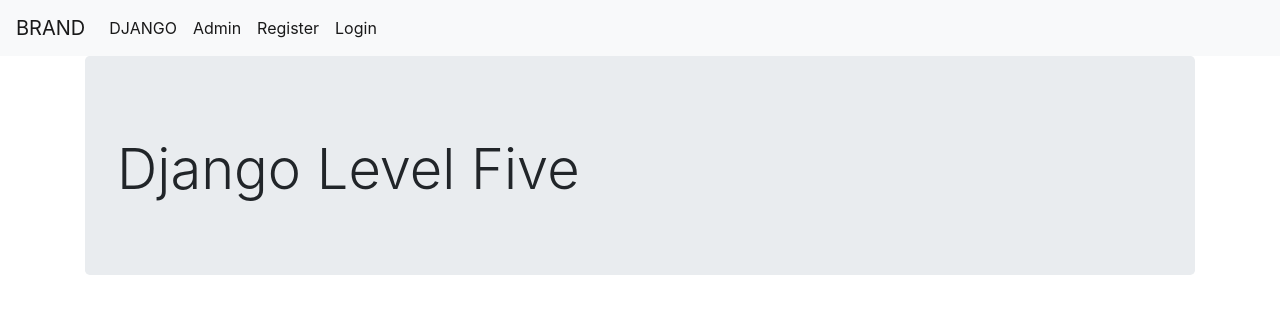
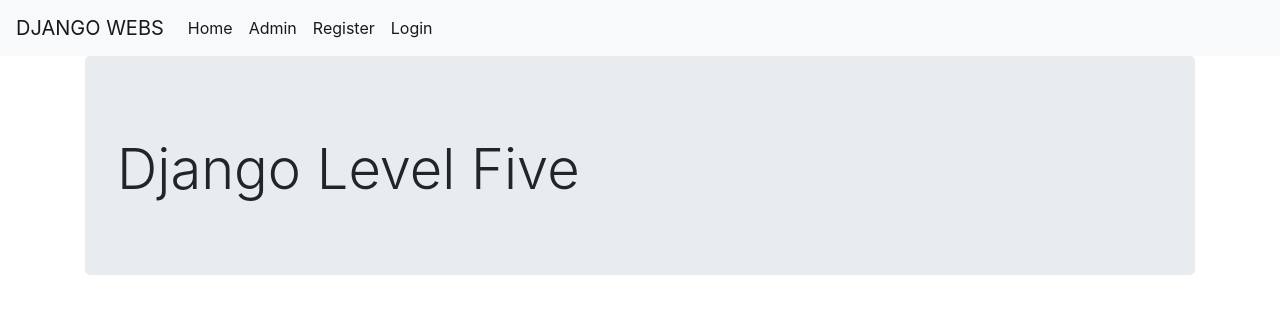
Before and after one commit to snphan/django-deployment, a Django app: page / in a window 1280 px wide. Shown: the top 314 px of the page. Run offline with Django 3.2, Linux system fonts and the light colour scheme.

Commit message:
rename nav bar options to be more descriptive

```diff
--- a/learning_users/learning_users/settings.py
+++ b/learning_users/learning_users/settings.py
@@ -27,7 +27,7 @@
 SECRET_KEY = '5q&hf55nxl5r5pq!+pf^4)p+p6#h@0wm-&uig2)$x6g&jd^(-0'
 
 # SECURITY WARNING: don't run with debug turned on in production!
-DEBUG = True
+DEBUG = False
 
 ALLOWED_HOSTS = [
     "snphan.pythonanywhere.com",
--- a/learning_users/templates/basic_app/base.html
+++ b/learning_users/templates/basic_app/base.html
@@ -24,14 +24,14 @@
         <!-- We want a navbar on each page -->
 
         <nav class="navbar navbar-expand-lg navbar-light bg-light">
-            <a class="navbar-brand" href="{% url 'basic_app:index' %}">BRAND</a>
+            <a class="navbar-brand" href="{% url 'basic_app:index' %}">DJANGO WEBS</a>
             <button class="navbar-toggler" type="button" data-toggle="collapse" data-target="#navbarNavDropdown" aria-controls="navbarNavDropdown" aria-expanded="false" aria-label="Toggle navigation">
                 <span class="navbar-toggler-icon"></span>
             </button>
             <div class="collapse navbar-collapse" id="navbarNavDropdown">
                 <ul class="navbar-nav">
                     <li class="nav-item active">
-                        <a class="nav-link" href="{% url 'basic_app:index' %}">DJANGO<span class="sr-only">(current)</span></a>
+                        <a class="nav-link" href="{% url 'basic_app:index' %}">Home<span class="sr-only">(current)</span></a>
                     </li>
                     <li class="nav-item active">
                         <a class="nav-link" href="{% url 'admin:index' %}">Admin<span class="sr-only">(current)</span></a>
```
Also changed, not shown: learning_users/media/profile_pics/40724746._SX318_.jpg (added).
